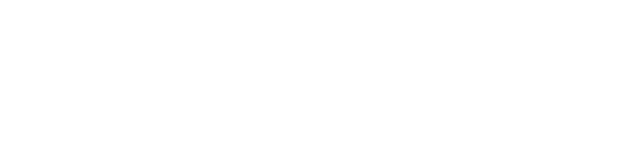
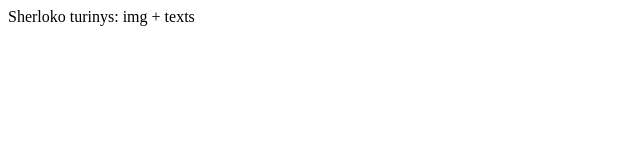
Before and after one commit to Aivarelio/sherlokas, a plain HTML site: page index.html in a window 1280 px wide. Shown: the whole page, without its empty margins (0-640 px from the left). Drawn offline with Linux system fonts and the light colour scheme.

Commit message:
text fixed

```diff
--- a/index.html
+++ b/index.html
@@ -8,7 +8,7 @@
 </head>
 
 <body>
-
+    Sherloko turinys: img + texts
 </body>
 
 </html>
```
